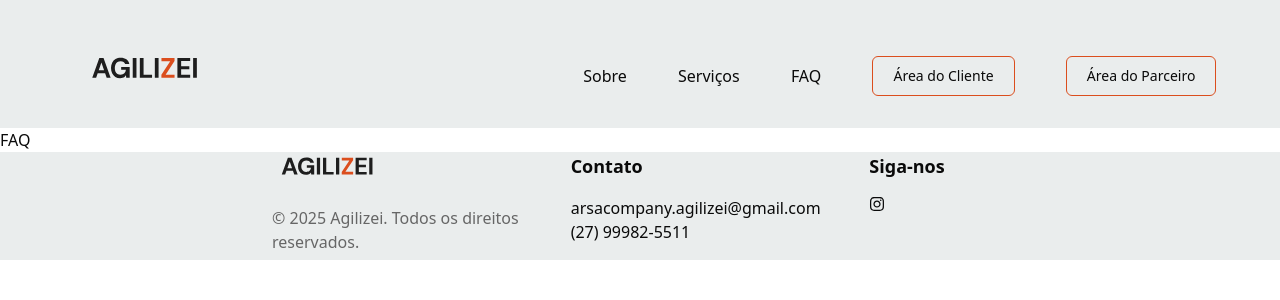
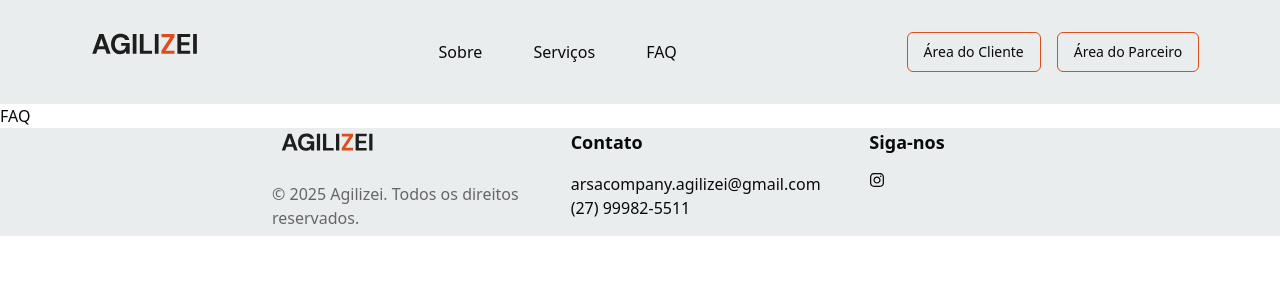
Before and after one commit to jvsiqueira1/Agilizei-FrontEnd, a React (Vite) app: page /FAQ in a window 1280 px wide. Shown: the top 300 px of the page. Built offline with nearby package versions, Linux system fonts and the light colour scheme.

Commit message:
Feat: Refatoração do Header

```diff
--- a/src/components/Header.tsx
+++ b/src/components/Header.tsx
@@ -10,9 +10,9 @@ export default function Header() {
   const [openClientModal, setClientModal] = useState(false)
   const [openPartnerModal, setPartnerModal] = useState(false)
   const { openMenu, toggleMenu, closeMenu } = useMenu()
+
   useEffect(() => {
     document.body.style.overflowX = 'hidden'
-
     return () => {
       document.body.style.overflowX = ''
     }
@@ -23,27 +23,57 @@ export default function Header() {
       <nav className="flex justify-between items-center w-[92%] mx-auto">
         <div>
           <NavLink to="/">
-            <img
-              className="w-32 mt-4 md:mt-6"
-              src="agilizeiLogo.svg"
-              alt="Agilizei Logo"
-            />
+            <img className="w-32" src="agilizeiLogo.svg" alt="Agilizei Logo" />
           </NavLink>
         </div>
+        <ul className="hidden md:flex items-center gap-[4vw]">
+          <li>
+            <NavLink to="/about" className="hover:text-orange">
+              Sobre
+            </NavLink>
+          </li>
+          <li>
+            <NavLink to="/services" className="hover:text-orange">
+              Serviços
+            </NavLink>
+          </li>
+          <li>
+            <NavLink to="/FAQ" className="hover:text-orange">
+              FAQ
+            </NavLink>
+          </li>
+        </ul>
+        <div className="hidden md:flex gap-4">
+          <Button onClick={() => setClientModal(true)} variant={'outline'}>
+            Área do Cliente
+          </Button>
+          <Button onClick={() => setPartnerModal(true)} variant={'outline'}>
+            Área do Parceiro
+          </Button>
+        </div>
+        <div className="md:hidden flex items-center gap-4">
+          <Button variant="ghost" onClick={toggleMenu}>
+            {openMenu ? (
+              <X className="text-3xl" />
+            ) : (
+              <Menu className="text-3xl" />
+            )}
+          </Button>
+        </div>
         <div
-          className={`flex items-center px-5 md:static md:flex-row md:h-auto md:min-h-fit md:w-auto md:top-auto md:left-auto fixed top-0 left-0 h-screen w-[70%] max-w-sm flex-col bg-light-gray max-md:z-40 transition-all duration-300 ease-in-out ${openMenu ? 'left-0 opacity-100 visible' : 'md:opacity-100 md:visible -left-full opacity-0 invisible'}`}
+          className={`fixed top-0 left-0 h-screen w-[70%] max-w-sm bg-light-gray z-40 flex flex-col items-start p-6 transition-all duration-300 ease-in-out ${
+            openMenu
+              ? 'left-0 opacity-100 visible'
+              : '-left-full opacity-0 invisible'
+          }`}
         >
-          <ul className="flex md:flex-row flex-col md:items-center md:gap-[4vw] gap-8 mt-6">
-            <li>
-              <NavLink to="/">
           <img
-                  className="w-32 mt-4"
+            className="w-32 mb-6"
             src="agilizeiLogo.svg"
             alt="Agilizei Logo"
             onClick={closeMenu}
           />
-              </NavLink>
-            </li>
+          <ul className="flex flex-col gap-6">
             <li>
               <NavLink
                 to="/about"
@@ -75,14 +105,24 @@ export default function Header() {
               <Button
                 className="px-5"
                 onClick={() => setClientModal(true)}
-                variant={'outline'}
+                variant="outline"
               >
                 Área do Cliente
               </Button>
-              <Modal
-                isVisible={openClientModal}
-                onClose={() => setClientModal(false)}
+            </li>
+            <li>
+              <Button
+                className="px-5"
+                onClick={() => setPartnerModal(true)}
+                variant="outline"
               >
+                Área do Parceiro
+              </Button>
+            </li>
+          </ul>
+        </div>
+      </nav>
+      <Modal isVisible={openClientModal} onClose={() => setClientModal(false)}>
         <div className="flex flex-col justify-center items-center gap-6">
           <img src="agilizeiLogo.svg" alt="Agilizei Logo" />
           <div className="flex flex-col gap-2">
@@ -98,15 +138,7 @@ export default function Header() {
           </Button>
         </div>
       </Modal>
-            </li>
-            <li>
-              <Button
-                className="px-5"
-                onClick={() => setPartnerModal(true)}
-                variant={'outline'}
-              >
-                Área do Parceiro
-              </Button>
+
       <Modal
         isVisible={openPartnerModal}
         onClose={() => setPartnerModal(false)}
@@ -126,19 +158,6 @@ export default function Header() {
           </Button>
         </div>
       </Modal>
-            </li>
-          </ul>
-        </div>
-        <div className="flex items-center gap-4">
-          <Button className="md:hidden" variant={'ghost'} onClick={toggleMenu}>
-            {openMenu ? (
-              <X className="text-3xl" />
-            ) : (
-              <Menu className="text-3xl" />
-            )}
-          </Button>
-        </div>
-      </nav>
     </header>
   )
 }
```
Lines whose indentation alone changed are shown as unchanged.
